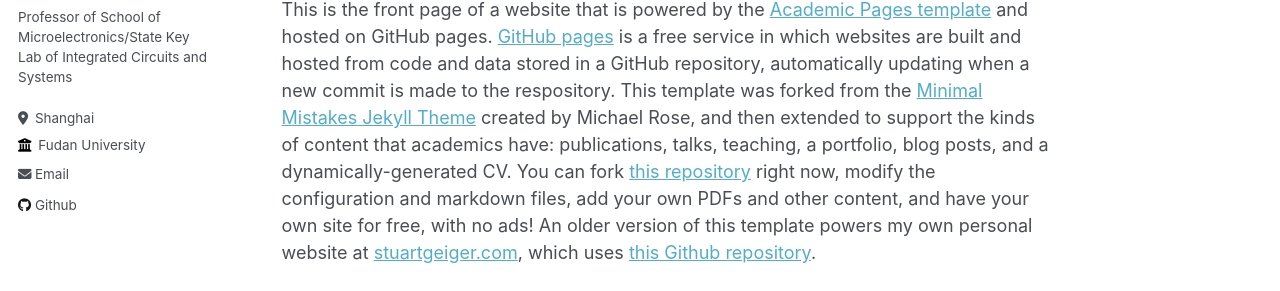
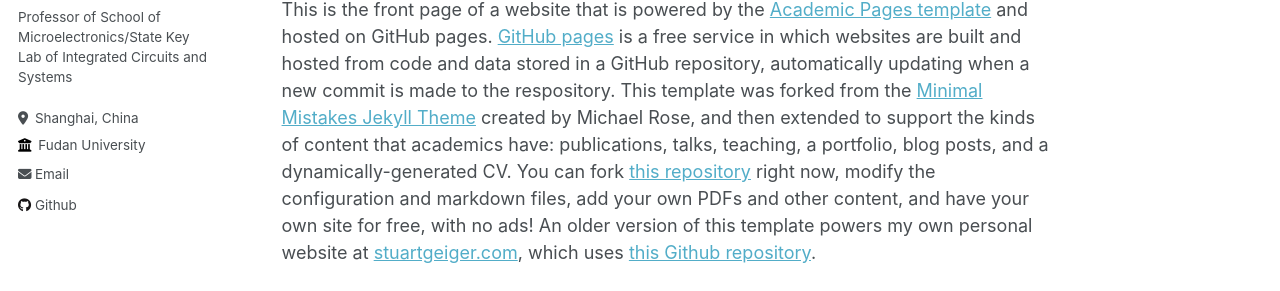
Before and after one commit to ephonic/ephonic.github.io, a Jekyll site: the page built from _pages/about.md, in a window 1280 px wide. Shown: the part 180-471 px from the top of the page. Built offline with Jekyll 4.4.1, drawn with Linux system fonts in a browser that asks for light colours.

Commit message:
Update _config.yml

```diff
--- a/_config.yml
+++ b/_config.yml
@@ -25,7 +25,7 @@
   name             : "Fan Yang"
   pronouns         : #"He/His"
   bio              : "Professor of School of Microelectronics/State Key Lab of Integrated Circuits and Systems"
-  location         : "Shanghai"
+  location         : "Shanghai, China"
   employer         : "Fudan University"
   uri              : # URL
   email            : "yangfan#fudan.edu.cn"
@@ -42,7 +42,7 @@
   bitbucket        : # Username - Update with your username on the site
   codepen          : # Username
   dribbble         : # Username
-  github           : "academicpages"
+  github           : "ephonic"
   kaggle           : # Username
   stackoverflow    : # User number or user number and name (i.e., use "1" or "1/jeff-atwood")
 
```
